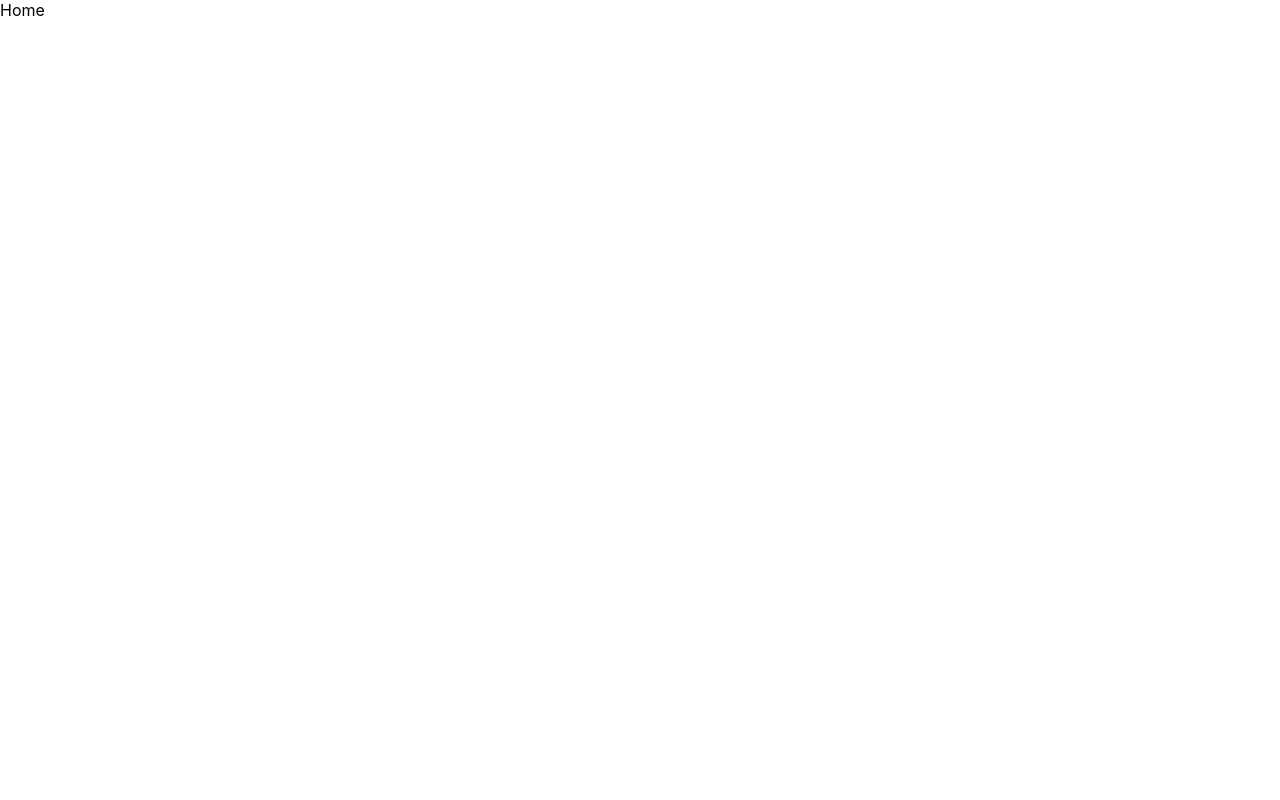
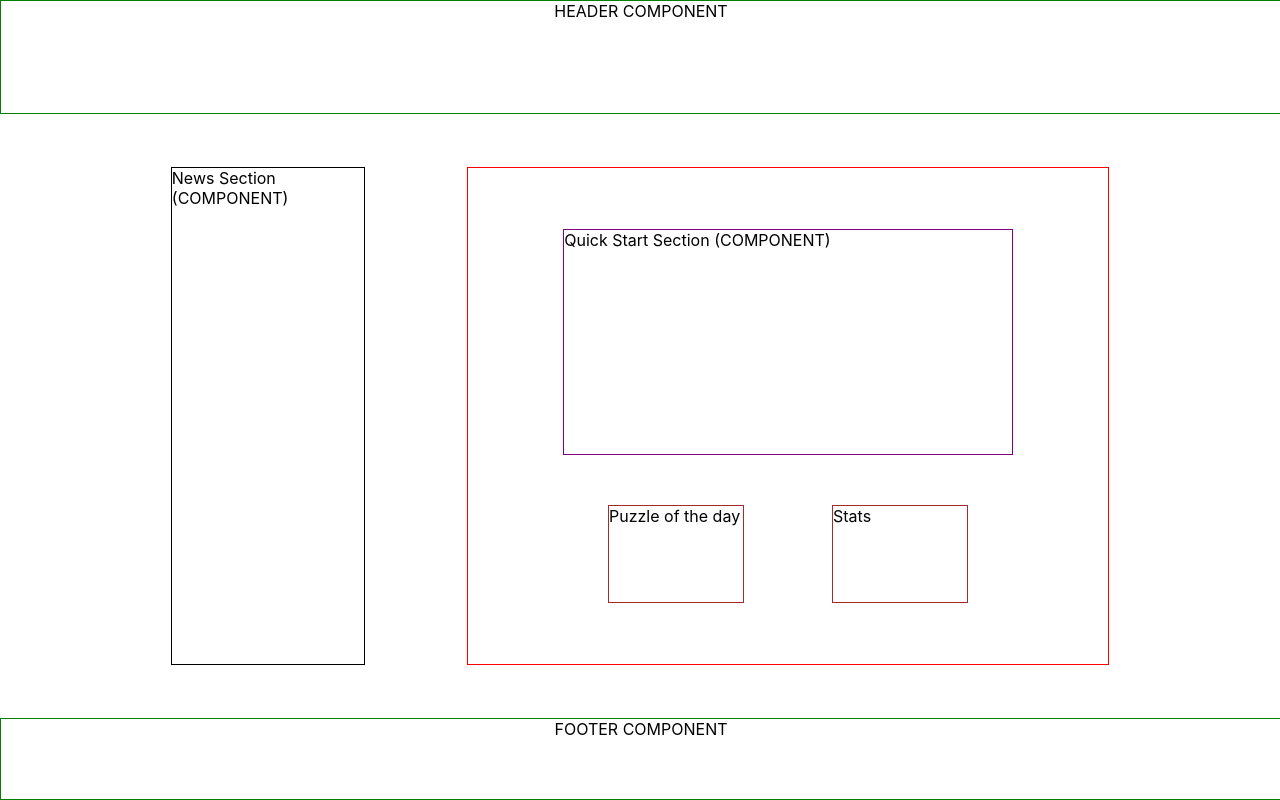
Before and after one commit to Hack-Weekly/fire-kangaroo-chess, a React (Create React App) app in the folder client/src/: page / in a window 1280 px wide. Built offline with nearby package versions, Linux system fonts and the light colour scheme.

Commit message:
Set home layout & update favicon

```diff
--- a/client/src/src/Components/Home/Home.css
+++ b/client/src/src/Components/Home/Home.css
@@ -0,0 +1,64 @@
+#homeComponent {
+    display: flex;
+    flex-direction: column;
+    justify-content: space-between;
+    height: 100vh;
+    width: 100%;
+}
+/* Temporary header styling  */
+header {
+    border: 1px solid green;
+    text-align: center;
+    width: 100%;
+    height: 14vh;
+}
+
+main {
+    display: flex;
+    justify-content: center;
+    align-items: center;
+    gap: 8%;
+    width: 100%;
+}
+
+#chessNewsSection {
+    border: 1px solid black;
+    height: 62vh;
+    width: 15%;
+}
+
+#playChessSectionContainer {
+    border: 1px solid red;
+    display: flex;
+    flex-direction: column;
+    justify-content: center;
+    gap: 10%;
+    align-items: center;
+    height: 62vh;
+    width: 50%;
+}
+
+#quickStartSection {
+    border: 1px solid purple;
+    width: 70%;
+    height: 28vh;
+}
+
+#puzzleAndStatsSection {
+    display: flex;
+    justify-content: space-around;
+    width: 70%;
+}
+
+.puzzleStatsBtn {
+    border: 1px solid brown;
+    width: 30%;
+    height: 12vh;
+}
+
+footer {
+    border: 1px solid green;
+    text-align: center;
+    width: 100%;
+    height: 10vh;
+}
--- a/client/src/src/Components/Home/Home.jsx
+++ b/client/src/src/Components/Home/Home.jsx
@@ -1,6 +1,30 @@
+import './Home.css'
+
 export const Home = () => {
   return (
-    <div>Home</div>
+    <div id='homeComponent'>
+        <header>HEADER COMPONENT</header>
+        <main>
+            <section id="chessNewsSection">
+                News Section (COMPONENT)
+            </section>
+            <section id="playChessSectionContainer">
+                <div id='quickStartSection'>
+                    Quick Start Section (COMPONENT)
+                </div>
+                <div id='puzzleAndStatsSection'>
+                    <div className='puzzleStatsBtn'>
+                        Puzzle of the day
+                    </div>
+                    <div className='puzzleStatsBtn'>
+                        Stats
+                    </div>
+                </div>
+            </section>
+        </main>
+        <footer>FOOTER COMPONENT</footer>
+    </div>
+
   )
 }
 export default Home
--- a/client/src/src/index.css
+++ b/client/src/src/index.css
@@ -1,5 +1,10 @@
+html {
+  font-size: 16px;
+}
+
 body {
   margin: 0;
+  padding: 0;
   font-family: -apple-system, BlinkMacSystemFont, 'Segoe UI', 'Roboto', 'Oxygen',
     'Ubuntu', 'Cantarell', 'Fira Sans', 'Droid Sans', 'Helvetica Neue',
     sans-serif;
```
Also changed, not shown: 1 other file (tests, documents, lock files or other folders).
